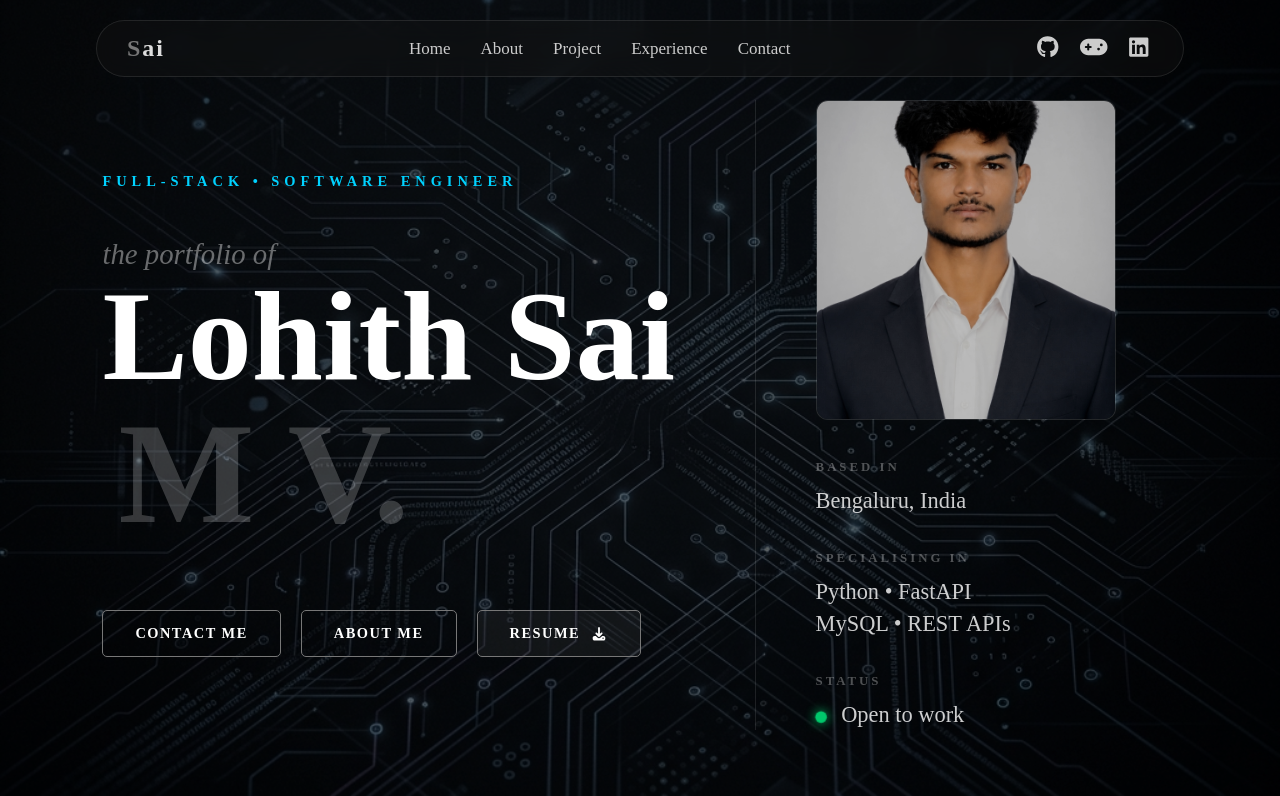
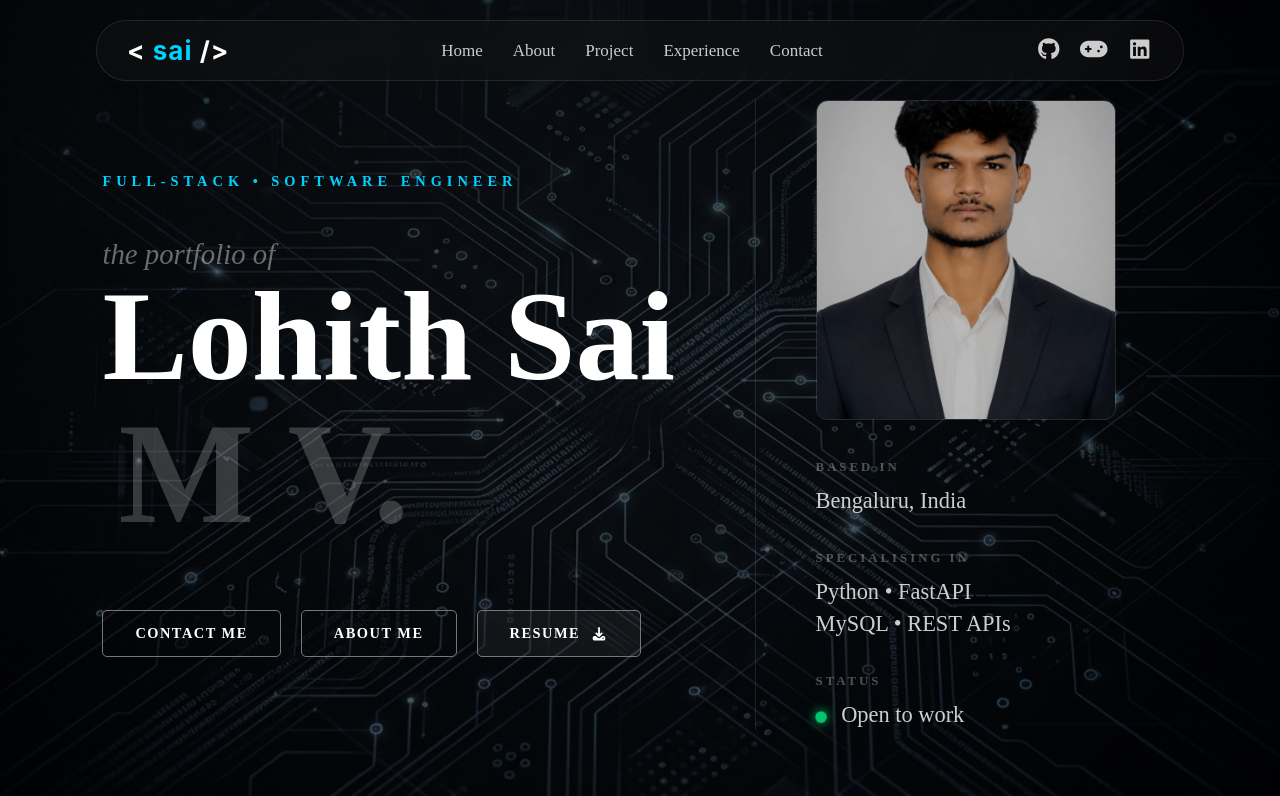
Before and after one commit to lohithsai2212/PORTFOLIO, a React (Vite) app in the folder Portfolio11/: page / in a window 1280 px wide. Shown: the top 796 px of the page. Built offline with nearby package versions, Linux system fonts and the light colour scheme.

Commit message:
final changes5

```diff
--- a/Portfolio11/src/components/Header.css
+++ b/Portfolio11/src/components/Header.css
@@ -52,14 +52,15 @@ body{
 /* LOGO */
 
 .logo h1{
-    color:#ddd;
-    letter-spacing:2px;
-    font-size:24px;
-    font-weight:600;
+    color:#fff;
+    letter-spacing:1px;
+    font-size:26px;
+    font-weight:700;
+    font-family: 'Inter', sans-serif;
 }
 
 .logo h1 span{
-    color:#777777;
+    color:#00d2ff;
 }
 
 /* LINKS */
--- a/Portfolio11/src/components/Header.jsx
+++ b/Portfolio11/src/components/Header.jsx
@@ -25,7 +25,7 @@ function Header() {
     return (
         <header className={scrolled ? "header scroll" : "header"}>
             <div className="logo">
-                <h1><span>S</span>ai</h1>
+                <h1>&lt; <span>sai</span> /&gt;</h1>
             </div>
 
             <ul className="links">
```
